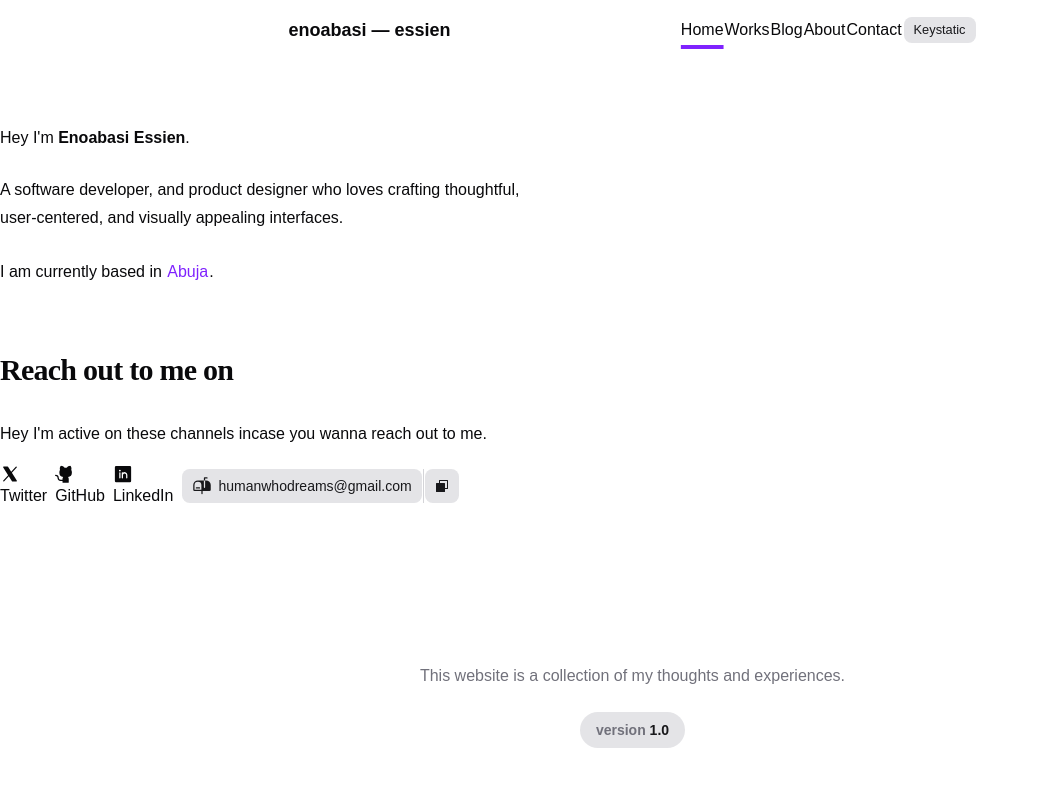
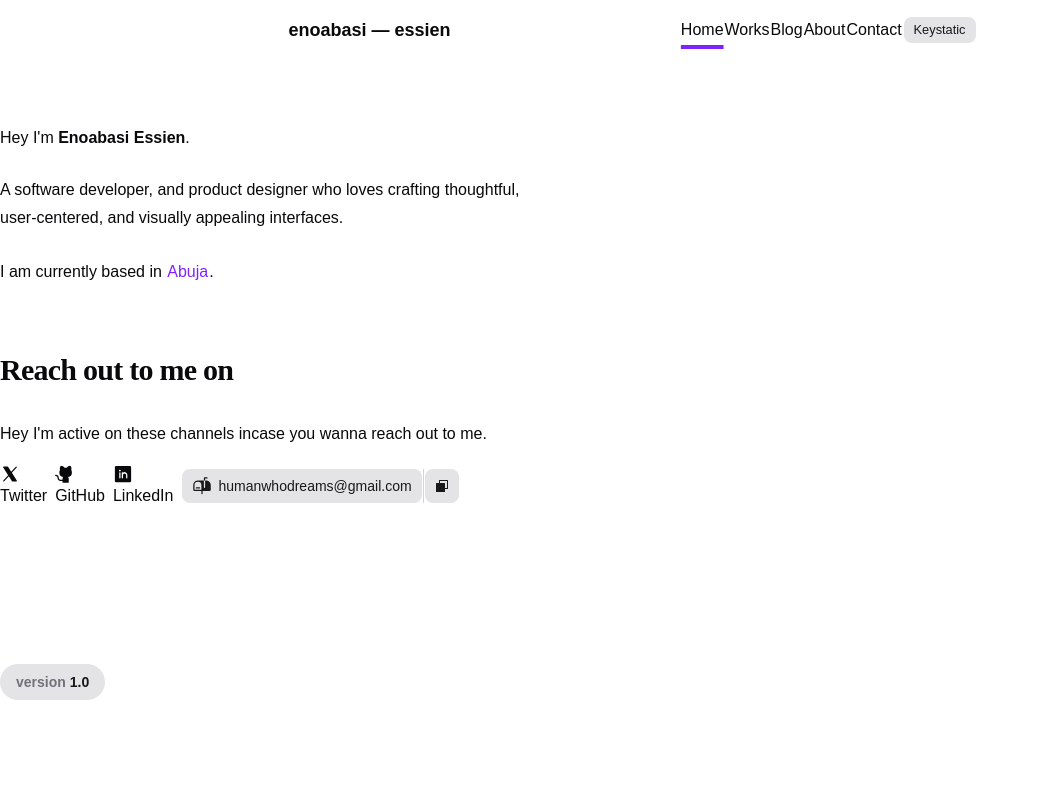
Before and after one commit to whoiseno/whoiseno, an Astro site: page / in a window 1280 px wide. Shown: the whole page, without its empty margins (0-1039 px from the left). Built offline with nearby package versions, Linux system fonts and the light colour scheme; Astro itself is replaced by a stand-in of ours.

Commit message:
Remove footer copy + adopt new layout

```diff
--- a/src/components/Footer.astro
+++ b/src/components/Footer.astro
@@ -3,8 +3,8 @@
 ---
 
 <footer>
-  <div class="max-wrapper flex flex-col items-center text-center gap-y-6 py-15 [&>p]:text-muted-foreground">
-    <p>This website is a collection of my thoughts and experiences.</p>
+  <div class="flex flex-col items-start text-center gap-y-6 py-15 [&>p]:text-muted-foreground">
+    <!-- <p>This website is a collection of my thoughts and experiences.</p> -->
     <div
       class="px-4 py-2 rounded-full font-semibold text-sm bg-secondary text-secondary-foreground"
     >
```
